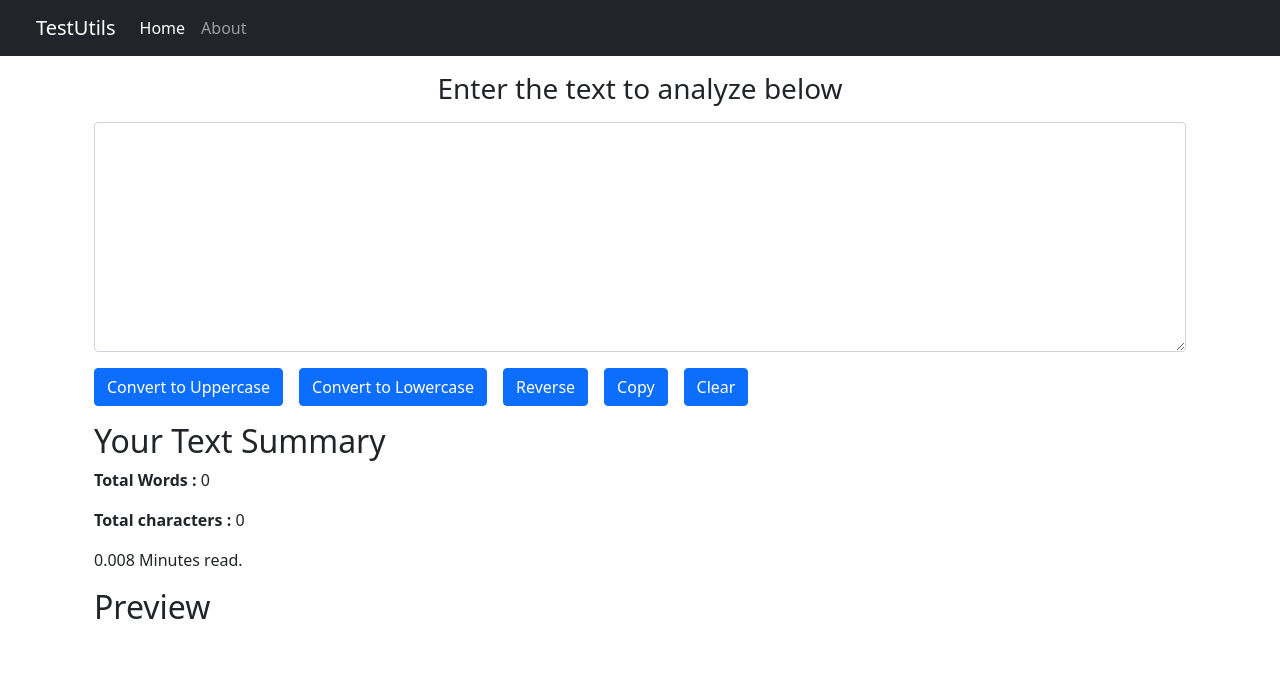
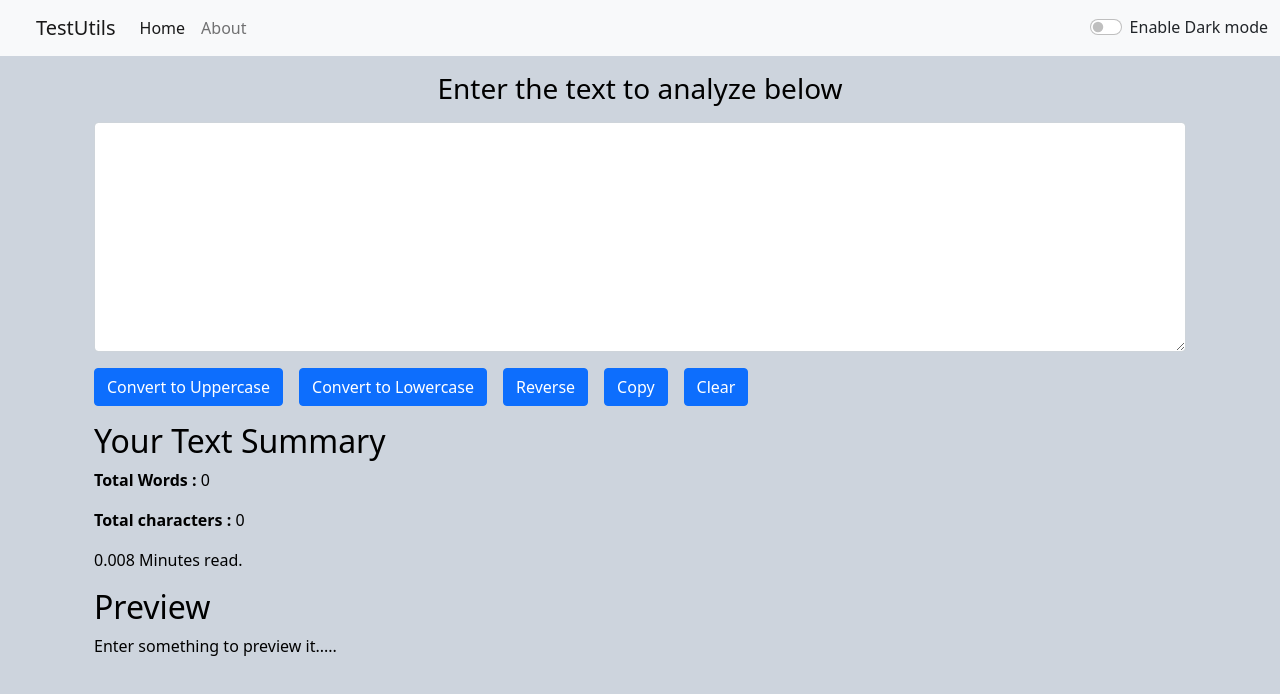
Before and after one commit to Ankkkyyyy/TextUtils_ReactWebApp, a React (Create React App) app: page / in a window 1280 px wide. Shown: the top 694 px of the page. Built offline with nearby package versions, Linux system fonts and the light colour scheme.

Commit message:
added theme

```diff
--- a/public/index.html
+++ b/public/index.html
@@ -19,7 +19,7 @@
 
     <title>React App</title>
   </head>
-  <body>
+  <body style="background-color: #CDD4DD;" >
     <noscript>You need to enable JavaScript to run this app.</noscript>
     <div id="root"></div>
     <script src="https://cdn.jsdelivr.net/npm/bootstrap@5.0.2/dist/js/bootstrap.bundle.min.js" integrity="sha384-MrcW6ZMFYlzcLA8Nl+NtUVF0sA7MsXsP1UyJoMp4YLEuNSfAP+JcXn/tWtIaxVXM" crossorigin="anonymous"></script>
--- a/src/App.js
+++ b/src/App.js
@@ -1,4 +1,5 @@
 
+import { useState } from 'react';
 import './App.css';
 import About from './components/About';
 import Navbar from './components/Navbar';
@@ -6,14 +7,30 @@ import TextForm from './components/TextForm';
 
 
 function App() {
+
+  // whether dark mode is enabled or not..
+  const [mode,setMode]= useState('light');
+
+ const  toggleMode=()=>{
+
+    if(mode=='light')
+    {
+      setMode('dark')
+      document.body.style.backgroundColor = '#042743'
+    }
+    else {
+      setMode('light')
+      document.body.style.backgroundColor = '#CDD4DD'
+    }
+    }
+
   return (
     <>
-    <Navbar title="TestUtils"/>
+    <Navbar title="TestUtils" mode={mode} toggleMode={toggleMode} />
     <div className="container mt-3">
-    <TextForm heading="Enter the text to analyze below" />
+    <TextForm heading="Enter the text to analyze below" mode={mode} />
     {/* <About/> */}
     </div>
-
 
     </>
   );
--- a/src/components/Navbar.js
+++ b/src/components/Navbar.js
@@ -2,9 +2,11 @@ import React from "react";
 import PropTypes from "prop-types";
 export default function Navbar(props) {
   return (
-    <nav className="navbar navbar-expand-lg navbar-dark bg-dark ">
+    <nav
+      className={`navbar  navbar-expand-lg   navbar-${props.mode} bg-${props.mode} `}
+    >
       <div className="container-fluid">
-        <a className="navbar-brand ms-4" href="/">
+        <a className="navbar-brand ms-4" href="/" >
           {props.title}
         </a>
         <button
@@ -32,12 +34,21 @@ export default function Navbar(props) {
             </li>
           </ul>
         </div>
+        <div className={`form-check form-switch form-light text-${props.mode=='light'? 'dark' :'light' } `}>
+          <input
+            className="form-check-input"
+            onClick={props.toggleMode}
+            type="checkbox"
+            id="flexSwitchCheckDefault"
+          />
+          <label className={`form-check-label `}>Enable {props.mode=='light'?'Dark':'Light'} mode</label>
+        </div>
       </div>
     </nav>
   );
 }
 
-Navbar.propTypes = { title: PropTypes.string };
+// Navbar.propTypes = { title: PropTypes.string };
 // Navbar.defaultProps
 //  = {
 //     title:"Set title here.."
--- a/src/components/TextForm.js
+++ b/src/components/TextForm.js
@@ -1,7 +1,4 @@
 import React, { useState } from "react";
-
-
-
 
 export default function TextForm(props) {
 
@@ -45,13 +42,15 @@ const handleCopy = () =>{
 
   return (
     <>
-    <div className="container" >
+    <div className="container" style={{color:props.mode=='dark'? 'grey' :'light'}} >
 
 
 
-      <h3 className="text-center text-dark">{props.heading} </h3>
+      <h3 className="text-center" style={{color:props.mode=='dark'? 'white':'black'}}  >{props.heading} </h3>
       <div className="mb-3 mt-3 my-3">
-        <textarea className="form-control" id="txtArea" rows="9" value={textArea} onChange={handleOnchange}  >
+        <textarea className="form-control" id="txtArea" rows="9" value={textArea} onChange={handleOnchange}
+
+        style={{backgroundColor:props.mode=='dark'? 'white' :'white',color:props.mode=='dark'?'black':'black'}}  >
 
         </textarea>
       </div>
@@ -62,16 +61,16 @@ const handleCopy = () =>{
       <button className="btn btn-primary ms-3" onClick={handleClearClick} >Clear</button>
       </div>
 
-      <div className="container my-3">
-        <h2 className="text-dark" >Your Text Summary</h2>
+      <div className="container my-3"  >
+        <h2 style={{color:props.mode=='dark'? 'white':'black'}}  >Your Text Summary</h2>
         {/* <p> <b>Total words:</b> {textArea.split(" ").length}  </p> */}
-        <p className="text-dark" > <b> Total Words :</b>   {textArea.length>=1? textArea.split(" ").length : 0} </p>
-        <p className="text-dark"> <b >Total characters : </b> {textArea.length}</p>
+        <p style={{color:props.mode=='dark'? 'white':'black'}} > <b> Total Words :</b>   {textArea.length>=1? textArea.split(" ").length : 0} </p>
+        <p style={{color:props.mode=='dark'? 'white':'black'}} > <b >Total characters : </b> {textArea.length}</p>
 
-        <p className="text-dark" >{  0.008 * textArea.split(" ").length} Minutes read. </p>
+        <p style={{color:props.mode=='dark'? 'white':'black'}} >{  0.008 * textArea.split(" ").length} Minutes read. </p>
 
-        <h2 className="text-dark">Preview</h2>
-        <p className="text-dark" >{textArea}</p>
+        <h2 style={{color:props.mode=='dark'? 'white':'black'}} >Preview</h2>
+        <p style={{color:props.mode=='dark'? 'white':'black'}}  >{textArea.length>0?textArea:"Enter something to preview it....."  }</p>
 
       </div>
     </>
```
Also changed, not shown: src/components/About.js (+0 -8 lines).
